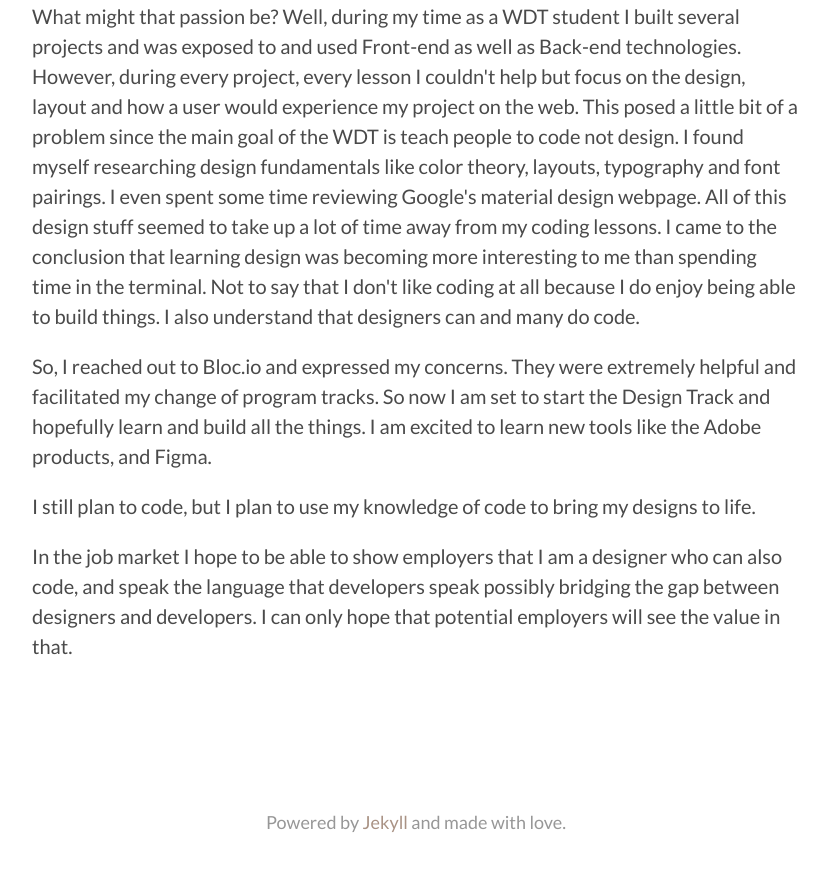
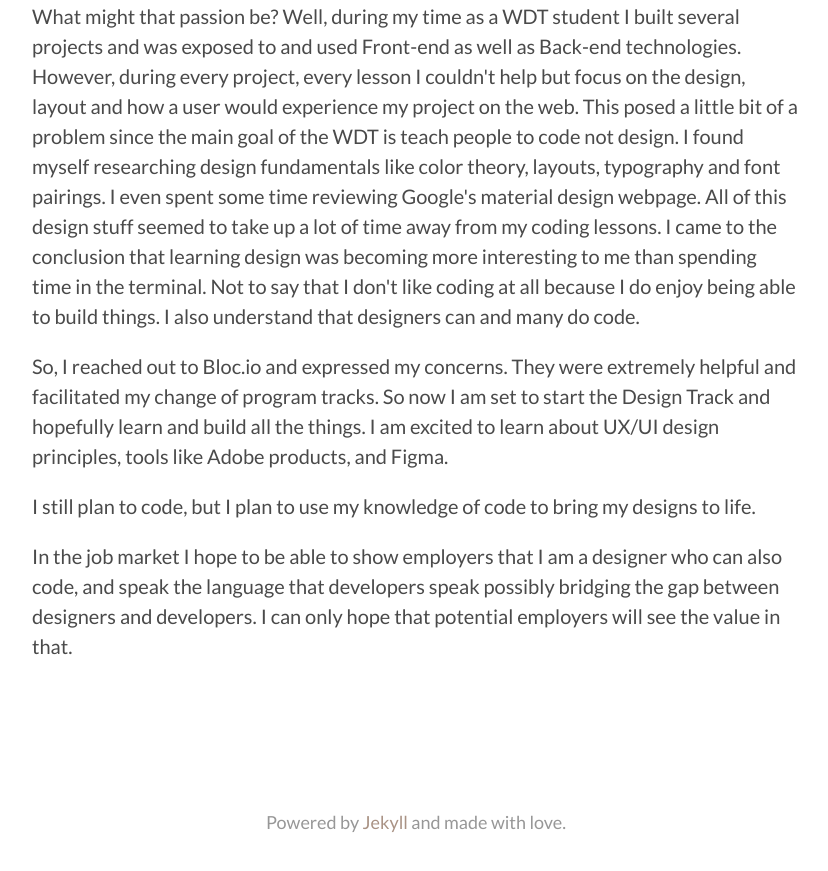
Before and after one commit to Jar36/portfolio, a Jekyll site: the page built from _posts/2017-12-17-expanding-experiences.md, in a window 1280 px wide and 900 px high, scrolled down 571 px. Shown: the top 871 px of the window, without its empty margins (224-1052 px from the left). Built offline with Jekyll 4.4.1, drawn with Linux system fonts in a browser that asks for light colours; nearby versions of some CDN libraries.

Commit message:
edit to post

```diff
--- a/_posts/2017-12-17-expanding-experiences.md
+++ b/_posts/2017-12-17-expanding-experiences.md
@@ -8,7 +8,7 @@ feature-img: "../img/my_experience.png"
 
 <p>What might that passion be? Well, during my time as a WDT student I built several projects and was exposed to and used Front-end as well as Back-end technologies. However, during every project, every lesson I couldn't help but focus on the design, layout and how a user would experience my project on the web. This posed a little bit of a problem since the main goal of the WDT is teach people to code not design. I found myself researching design fundamentals like color theory, layouts, typography and font pairings. I even spent some time reviewing Google's material design webpage. All of this design stuff seemed to take up a lot of time away from my coding lessons. I came to the conclusion that learning design was becoming more interesting to me than spending time in the terminal. Not to say that I don't like coding at all because I do enjoy being able to build things. I also understand that designers can and many do code.</p>
 
-<p>So, I reached out to Bloc.io and expressed my concerns. They were extremely helpful and facilitated my change of program tracks. So now I am set to start the Design Track and hopefully learn and build all the things. I am excited to learn new tools like the Adobe products, and Figma.</p>
+<p>So, I reached out to Bloc.io and expressed my concerns. They were extremely helpful and facilitated my change of program tracks. So now I am set to start the Design Track and hopefully learn and build all the things. I am excited to learn about UX/UI design principles, tools like Adobe products, and Figma.</p>
 <p>I still plan to code, but I plan to use my knowledge of code to bring my designs to life.</p>
 
 <p>In the job market I hope to be able to show employers that I am a designer who can also code, and speak the language that developers speak possibly bridging the gap between designers and developers. I can only hope that potential employers will see the value in that.</p>
```
